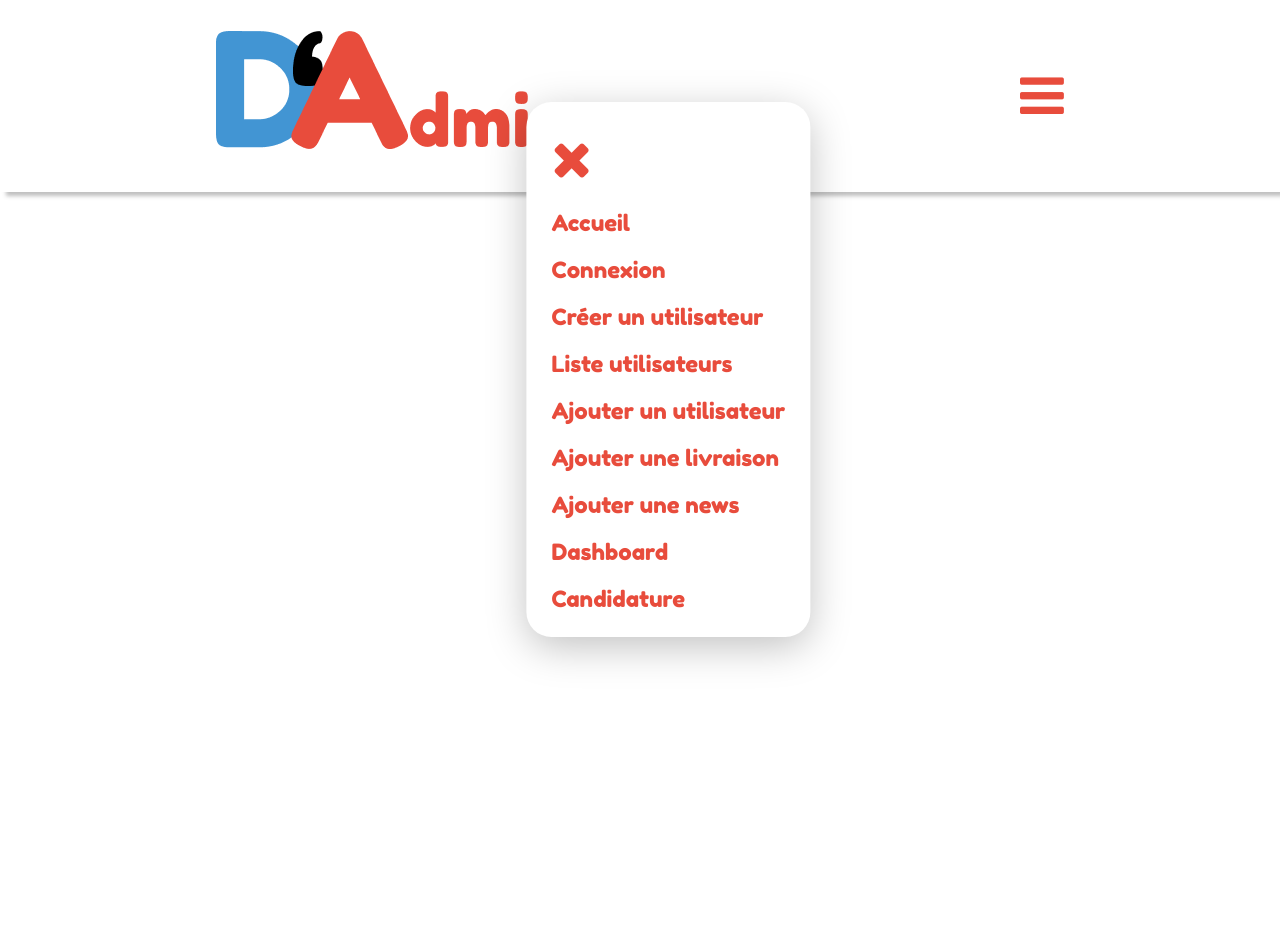
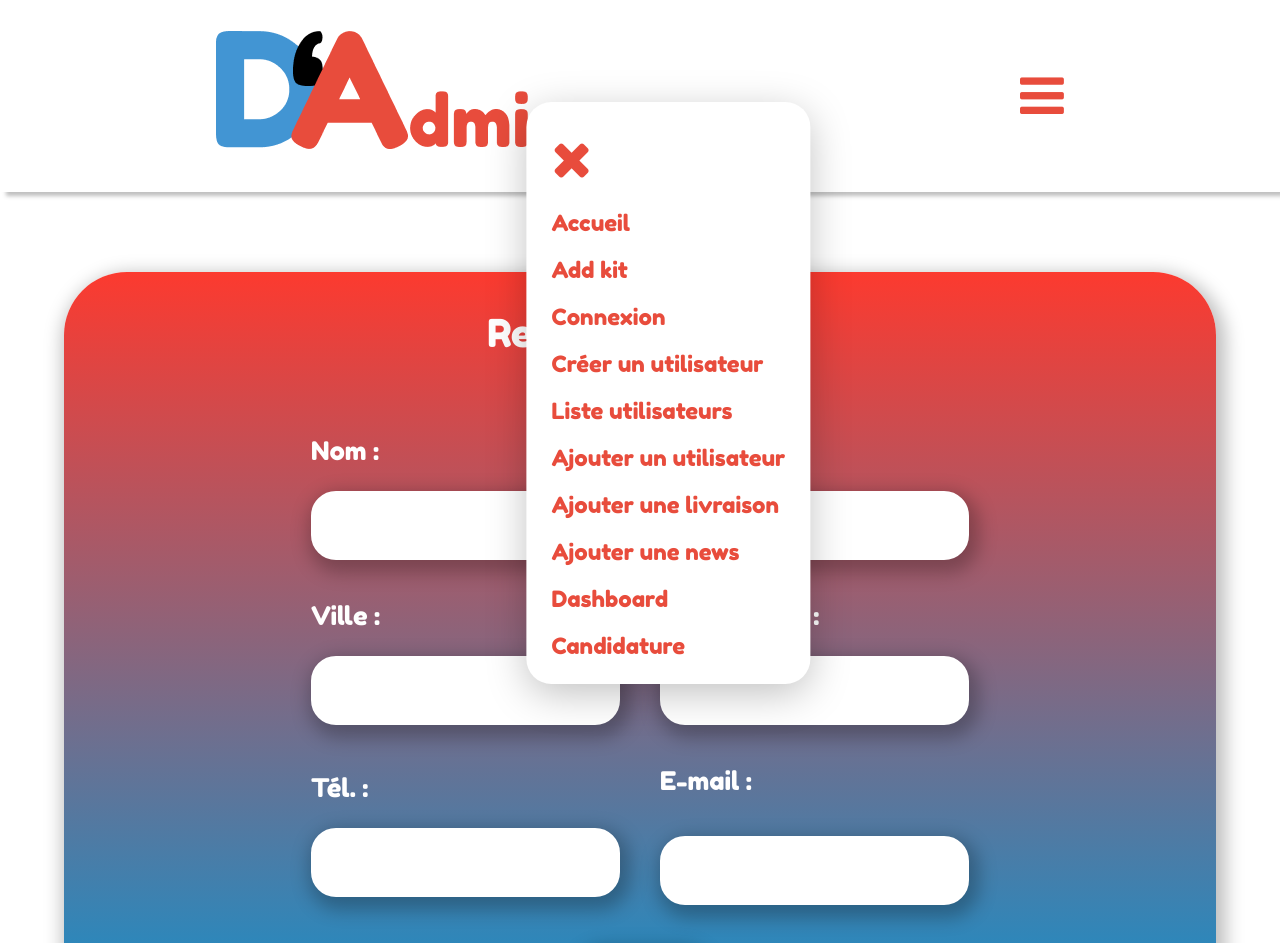
Before and after one commit to Matheorbt/Delivraide-Form, a React (Create React App) app in the folder delivraide-form/: page /addkit in a window 1280 px wide. Shown: the top 943 px of the page. Before the commit the page ends 800 px from the top, so only its background shows below. Built offline with nearby package versions, Linux system fonts and the light colour scheme.

Commit message:
Added kit

```diff
--- /dev/null
+++ b/delivraide-form/src/components/AddKit.js
@@ -0,0 +1,51 @@
+import React from 'react'
+import './AddKit.css';
+
+function AddKit() {
+    return (
+        <>
+            <div className="main-wrapper-flex">
+                <div className="main-wrapper-create-user">
+                    <div className="form-main-wrapper">
+                        <p className="form-add-user-hero-title">Recevoir mon kit</p>
+                        <form className="form-wrapper">
+                            <div className="form-firstname-lastname">
+                                <div className="form-last-name">
+                                    <label>Nom :</label>
+                                    <input type="name" name="nom" required></input>
+                                </div>
+                                <div className="form-first-name">
+                                    <label>Prénom :</label>
+                                    <input type="name" name="prenom" required></input>
+                                </div>
+                            </div>
+                            <div className="form-city-info">
+                                <div className="form-city-name">
+                                    <label>Ville :</label>
+                                    <input type="text" name="ville" required></input>
+                                </div>
+                                <div className="form-zip-code">
+                                    <label>Code postal :</label>
+                                    <input type="number" name="code_postal" required></input>
+                                </div>
+                            </div>
+                            <div className="form-account-connexion">
+                                <div className="form-number">
+                                    <label>Tél. :</label>
+                                    <input type="tel" name="tel" required></input>
+                                </div>
+                                <div className="form-email">
+                                    <label>E-mail :</label>
+                                    <input type="email" name="email" required></input>
+                                </div>
+                            </div>
+                            <button type="submit" className="form-submit">Valider</button>
+                        </form>
+                    </div>
+                </div>
+            </div>
+        </>
+    )
+}
+
+export default AddKit
--- a/delivraide-form/src/components/App.css
+++ b/delivraide-form/src/components/App.css
@@ -9,10 +9,11 @@ body {
     padding: 0;
     margin: 0;
     box-sizing: border-box;
+    overflow-x: hidden;
 }
 
-.blur-body-navbar {
-    filter: blur(0.8);
+.blur-body-navbar:not(.admin-navbar-items) {
+    filter: blur(4px);
 }
 
 .admin-navbar {
--- a/delivraide-form/src/components/App.js
+++ b/delivraide-form/src/components/App.js
@@ -16,6 +16,7 @@ import logoAdmin from '../props/img/logo.png'
 import Dashboard from './Dashboard'
 import Application from './Application'
 import Home from './Home'
+import AddKit from './AddKit'
 
 function App() {
     const handleNavbar = () => {
@@ -37,6 +38,9 @@ function App() {
                     <button className="navbar-button set-unactive" onClick={() => displayNavbar()}><i class="fa fa-times" aria-hidden="true"></i></button>
                     <li>
                         <Link to="/home">Accueil</Link>
+                    </li>
+                    <li>
+                        <Link to="/addkit">Add kit</Link>
                     </li>
                     <li>
                         <Link to="/login">Connexion</Link>
@@ -71,6 +75,9 @@ function App() {
                 <Route path="/login">
                     <Login />
                 </Route>
+                <Route path="/addkit">
+                    <AddKit />
+                </Route>
                 <Route path="/createuser">
                     <CreateUser />
                 </Route>
```
Also changed, not shown: delivraide-form/src/components/AddKit.css (added).
